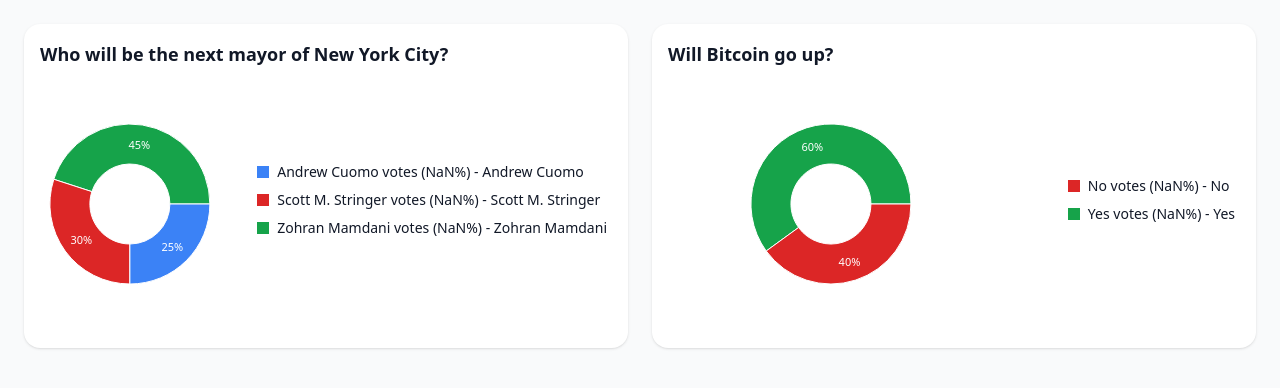
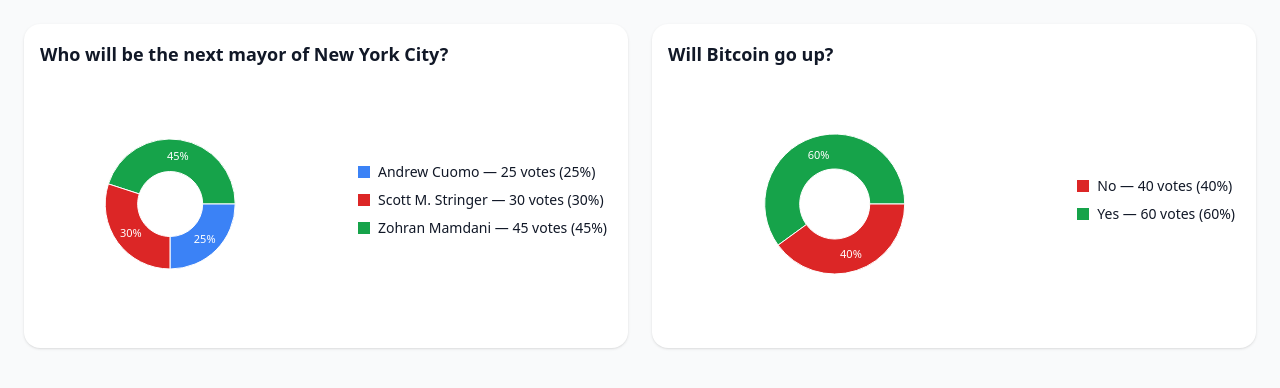
Before and after one commit to fishseabowl/realvoice, a React (Vite) app: page / in a window 1280 px wide. Shown: the top 388 px of the page. Built offline with nearby package versions, Linux system fonts and the light colour scheme.

Commit message:
finish legend update

```diff
--- a/src/components/BetPieChart.tsx
+++ b/src/components/BetPieChart.tsx
@@ -6,7 +6,6 @@
   Tooltip,
   Legend,
 } from "recharts";
-import { useEffect, useState } from "react";
 
 export type PieData = { name: string; value: number };
 
@@ -14,25 +13,22 @@
   data: PieData[];
 };
 
-const COLORS = ["#16a34a", "#dc2626", "#3b82f6", "#f59e0b"];
+const COLORS = ["#16a34a", "#dc2626", "#3b82f6", "#f59e0b", "#facc15", "#8b5cf6", "#ec4899"];
 
 export default function BetPieChart({ data }: BetPieChartProps) {
-  const total = data.reduce((s, d) => s + Math.max(0, d.value), 0);
-  const [containerWidth, setContainerWidth] = useState(0);
+  const total = data.reduce((sum, d) => sum + Math.max(0, d.value), 0);
 
-  // Custom legend renderer
+  // Custom legend showing: name — votes (percentage%)
   const renderLegend = (props: any) => {
     const { payload } = props;
     return (
       <ul className="list-none p-0 m-0 flex flex-col justify-center">
         {payload.map((entry: any, index: number) => {
-          const percent =
-            total > 0 ? ((entry.value / total) * 100).toFixed(0) : "0";
+          const name = entry.payload.name;      // use payload.name
+          const value = entry.payload.value;    // use payload.value
+          const percent = total > 0 ? ((value / total) * 100).toFixed(0) : "0";
           return (
-            <li
-              key={`item-${index}`}
-              className="flex items-center mb-2 text-sm"
-            >
+            <li key={`item-${index}`} className="flex items-center mb-2 text-sm">
               <div
                 style={{
                   width: 12,
@@ -41,7 +37,7 @@
                   marginRight: 8,
                 }}
               />
-              <span>{`${entry.value} votes (${percent}%) - ${entry.payload.name}`}</span>
+              <span>{`${name} — ${value} votes (${percent}%)`}</span>
             </li>
           );
         })}
@@ -49,49 +45,28 @@
     );
   };
 
-  // Update container width to adjust pie size dynamically
-  useEffect(() => {
-    const handleResize = () => {
-      const el = document.getElementById("bet-piechart-container");
-      if (el) setContainerWidth(el.offsetWidth);
-    };
-    handleResize();
-    window.addEventListener("resize", handleResize);
-    return () => window.removeEventListener("resize", handleResize);
-  }, []);
-
-  // Calculate outerRadius based on container width
-  const outerRadius = Math.min(80, containerWidth * 0.4);
+  const outerRadius = Math.max(50, 80 - data.length * 5);
 
   return (
-    <div id="bet-piechart-container" className="w-full h-64">
+    <div className="w-full h-64">
       <ResponsiveContainer width="100%" height="100%">
         <PieChart>
           <Pie
             data={data}
             dataKey="value"
             nameKey="name"
-            cx="40%" // shift pie left to leave space for legend
+            cx="40%"
             cy="50%"
             outerRadius={outerRadius}
             innerRadius={outerRadius / 2}
+            labelLine={false}
             isAnimationActive={true}
-            labelLine={false}
-            label={({
-              value,
-              cx,
-              cy,
-              midAngle,
-              innerRadius,
-              outerRadius,
-            }) => {
+            label={({ value, cx, cy, midAngle, innerRadius, outerRadius }) => {
               const RADIAN = Math.PI / 180;
               const radius = innerRadius + (outerRadius - innerRadius) / 2;
-              const safeMidAngle = midAngle ?? 0;
-              const x = cx + radius * Math.cos(-safeMidAngle * RADIAN);
-              const y = cy + radius * Math.sin(-safeMidAngle * RADIAN);
-              const percent =
-                total > 0 ? ((value ?? 0) / total * 100).toFixed(0) : "0";
+              const x = cx + radius * Math.cos(-midAngle * RADIAN);
+              const y = cy + radius * Math.sin(-midAngle * RADIAN);
+              const percent = total > 0 ? ((value ?? 0) / total * 100).toFixed(0) : "0";
               return (
                 <text
                   x={x}
@@ -107,10 +82,7 @@
             }}
           >
             {data.map((_, index) => (
-              <Cell
-                key={`cell-${index}`}
-                fill={COLORS[index % COLORS.length]}
-              />
+              <Cell key={`cell-${index}`} fill={COLORS[index % COLORS.length]} />
             ))}
           </Pie>
           <Tooltip formatter={(val: any) => [String(val), "Votes"]} />
```
